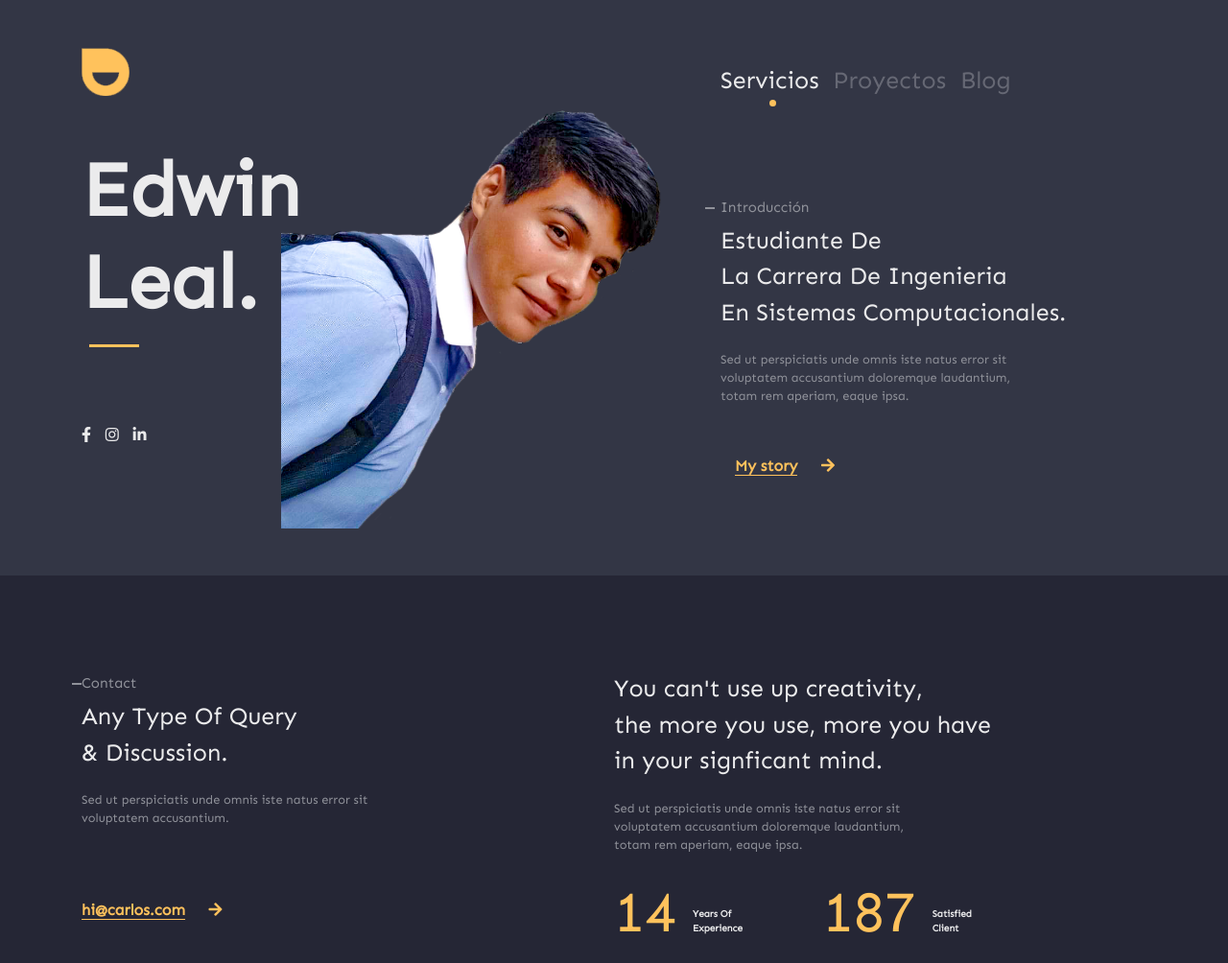
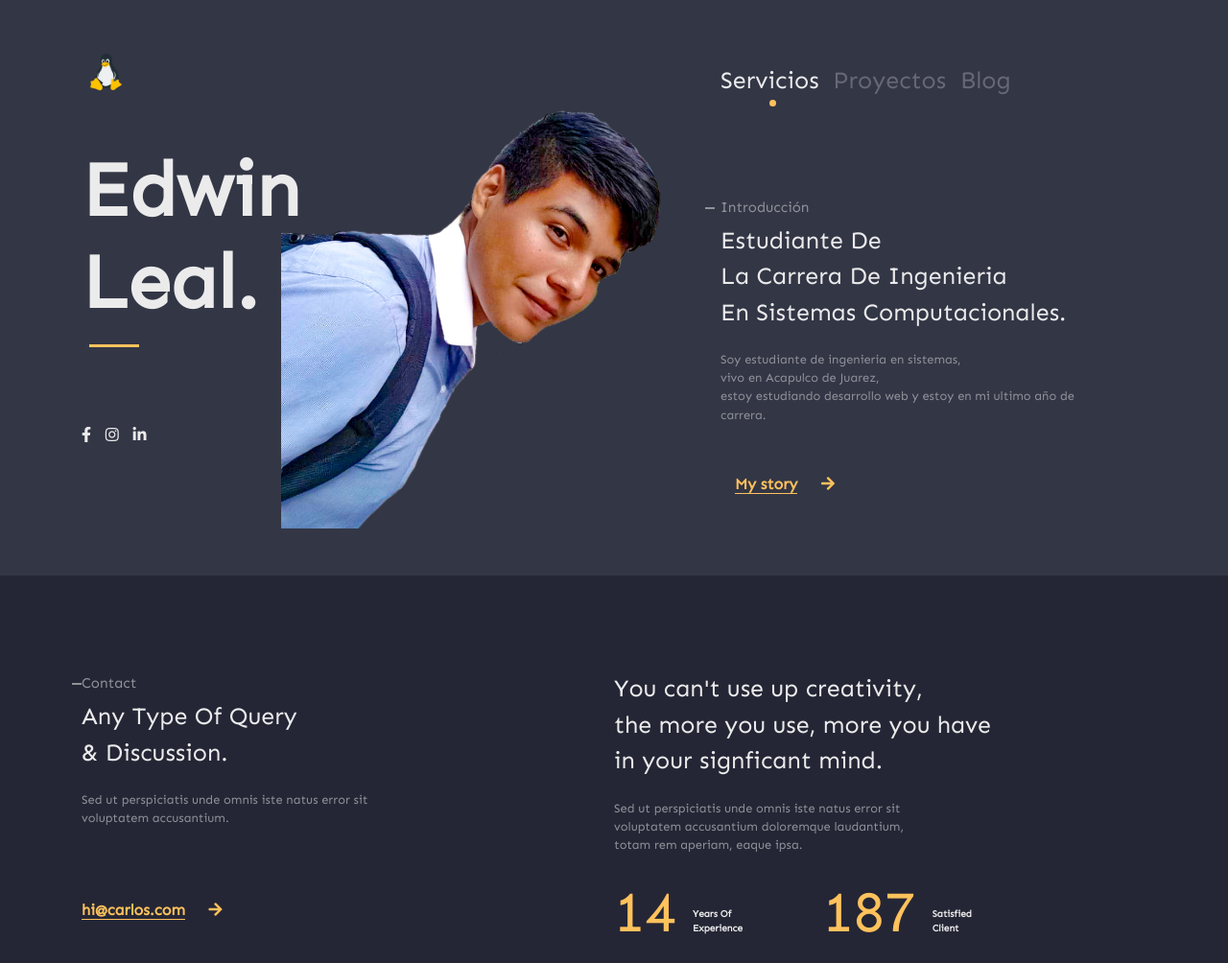
Before and after one commit to EdwinLG/portafolio, a plain HTML site: page index.html in a window 1280 px wide. Shown: the top 1004 px of the page at 96% size. Drawn offline with Linux system fonts and the light colour scheme.

Commit message:
cambio de logo

```diff
--- a/index.html
+++ b/index.html
@@ -25,7 +25,7 @@
             <div class="container">
                 <!-- start brand -->
                 <section class="brand">
-                    <img src="images/emotion.png" class="wow bounceIn"><!-- logo img -->
+                    <img src="images/linux.png" class="wow bounceIn"><!-- logo img -->
                     <h1 class="wow fadeInRight">Edwin<br>Leal.</h1><!-- main header for site -->
                     <ul class="social-links"><!-- social media links -->
                         <li><a href="#"><i class="fab fa-facebook-f wow fadeInRight"></i></a></li>
@@ -59,7 +59,7 @@
                             Estudiante de <br>la carrera de ingenieria<br> en sistemas computacionales.
                         </p>
                         <p class="small wow fadeInRight">
-                            Sed ut perspiciatis unde omnis iste natus error sit<br>voluptatem accusantium doloremque laudantium,<br>totam rem aperiam, eaque ipsa.
+                            Soy estudiante de ingenieria en sistemas,<br>vivo en Acapulco de Juarez,<br>estoy estudiando desarrollo web y estoy en mi ultimo año de carrera.
                         </p>
                     </article>
                     <!-- end intro about author -->
@@ -335,7 +335,7 @@
                 <!-- end hire section -->
                 <!-- start end section -->
                 <section class="end">
-                    <img class="wow fadeInUp"src="images/emotion.png"><!-- logo img -->
+                    <img class="wow fadeInUp"src="images/linux.png"><!-- logo img -->
                     <p class="large wow fadeInUp">
                         Thanks for scrolling, <span class="small">that's all talks.</span>
                     </p>
```
Also changed, not shown: images/icon.png (renamed from images/icon.ico), images/linux.png (added).
